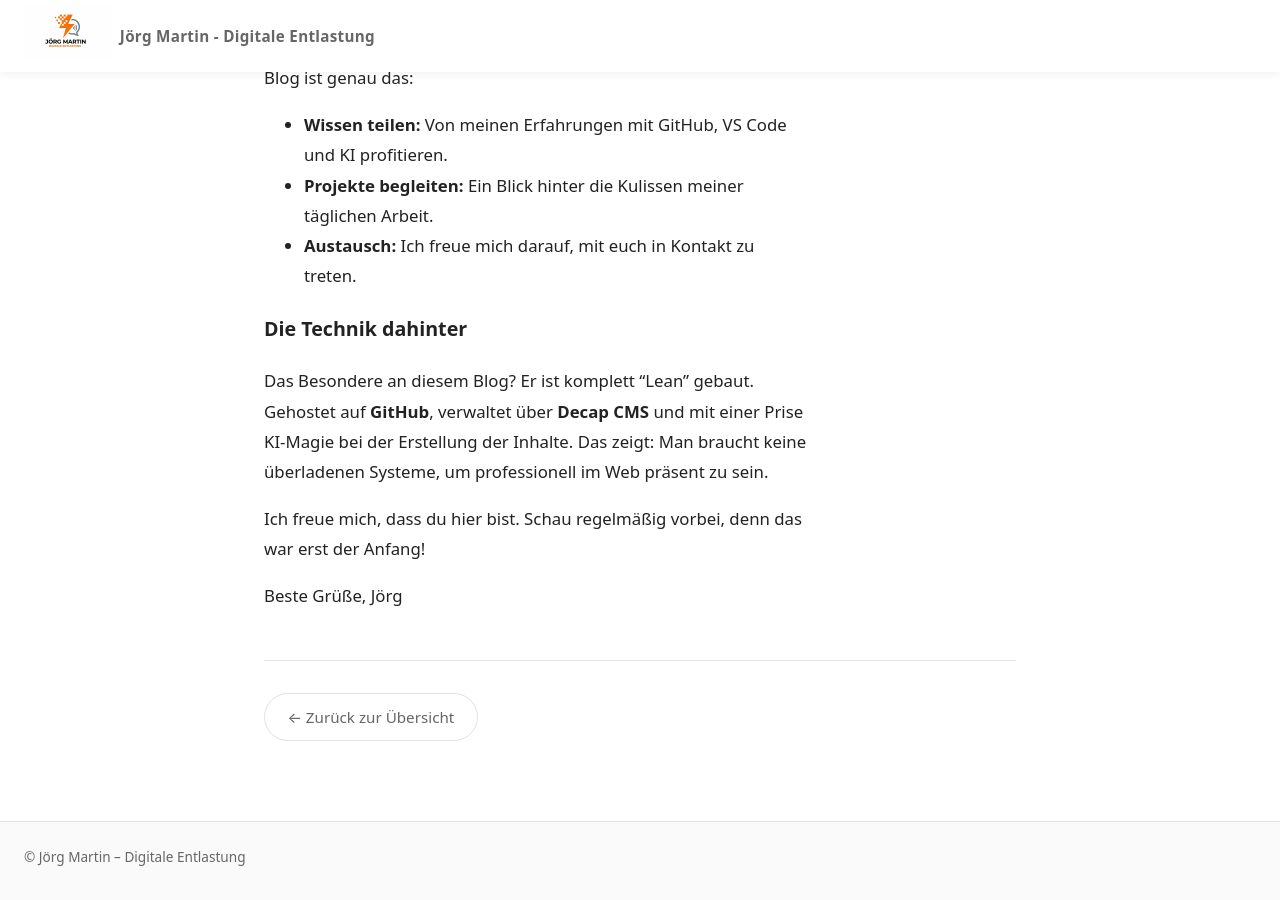
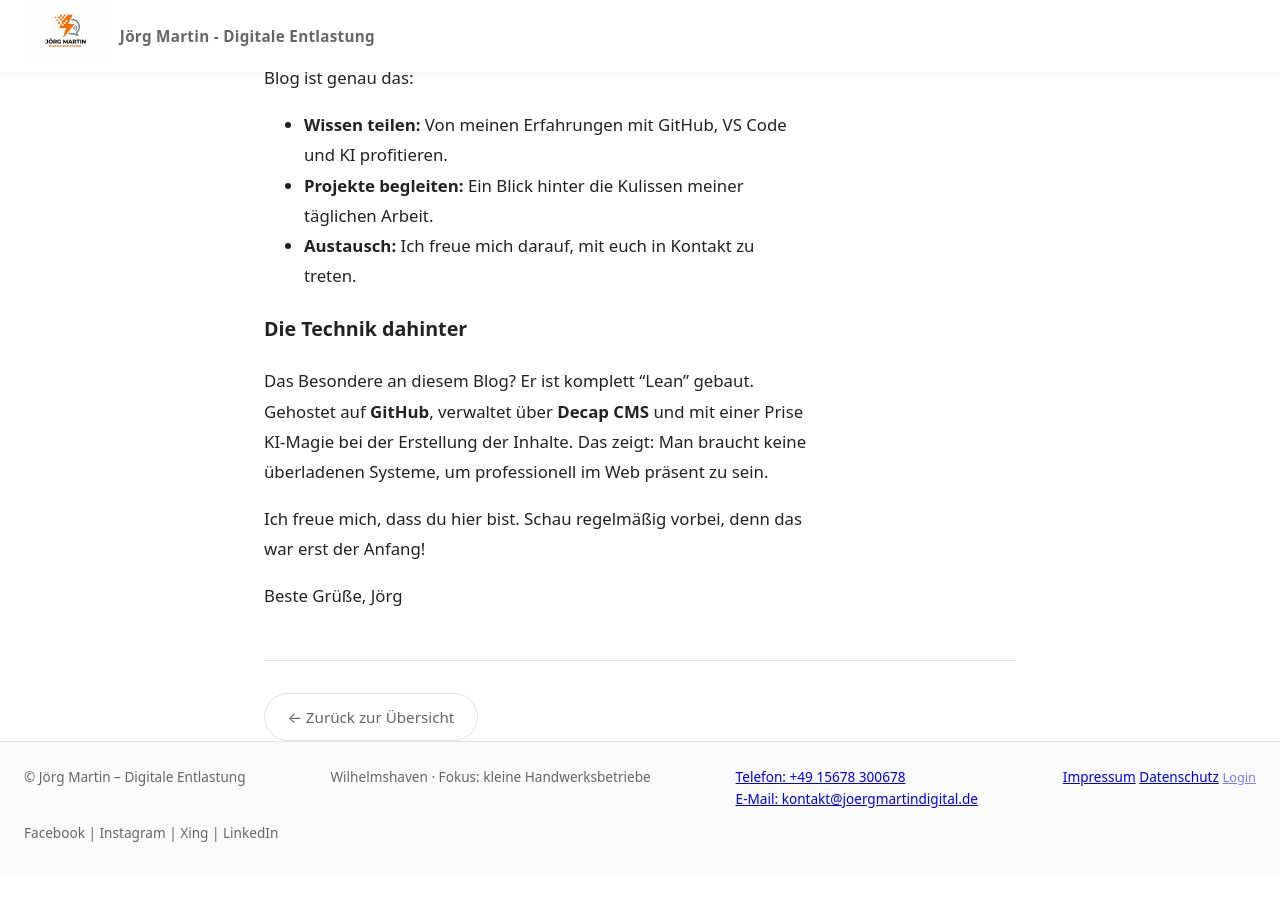
Before and after one commit to joergmartin1969-arch/joergmartindigital, a Jekyll site: the page built from _posts/2026-05-13-willkommen-auf-meinem-neuen-blog-wo-technik-auf-kreativität-trifft.md, in a window 1280 px wide and 900 px high, scrolled down 553 px. Built offline with Jekyll 4.4.1, drawn with Linux system fonts in a browser that asks for light colours; after the commit the page ends 1428 px from its top, so only the background shows below that.

Commit message:
footer auf der ratgeber seite volstädig

```diff
--- a/_layouts/post.html
+++ b/_layouts/post.html
@@ -33,10 +33,28 @@
     </article>
   </main>
 
-  <footer style="margin-top: 5rem;">
-    <div class="footer-inner">
-      <div>© Jörg Martin – Digitale Entlastung</div>
+ <footer>
+  <div class="footer-inner">
+    <div>© <span id="year"></span> Jörg Martin – Digitale Entlastung </div>
+    <div>Wilhelmshaven · Fokus: kleine Handwerksbetriebe</div>
+    <div>
+      <a href="tel:+4915678300678">Telefon: +49 15678 300678</a><br>
+      <a href="mailto:kontakt@joergmartindigital.de">E-Mail: kontakt@joergmartindigital.de</a>
     </div>
-  </footer>
+
+    <div class="footer-links">
+      <a href="impressum.html">Impressum</a>
+      <a href="datenschutz.html">Datenschutz</a>
+      <a href="/admin/" style="opacity: 0.5; font-size: 0.8rem;">Login</a>
+    </div>
+
+    <div class="social-links">
+      <a href="https://www.facebook.com/profile.php?id=61583975570117" target="_blank" rel="noopener" aria-label="Facebook">Facebook</a> |
+      <a href="https://www.instagram.com/joerg.martin.18/" target="_blank" rel="noopener" aria-label="Instagram">Instagram</a> |
+      <a href="https://www.xing.com/profile/Joerg_Martin210/web_profiles" target="_blank" rel="noopener" aria-label="Xing">Xing</a> |
+      <a href="https://www.linkedin.com/in/joerg-martin-a5543127a/" target="_blank" rel="noopener" aria-label="LinkedIn">LinkedIn</a>
+    </div>
+  </div>
+</footer>
 </body>
 </html>
```
Also changed, not shown: ratgeber.html (+14 -1 lines).
